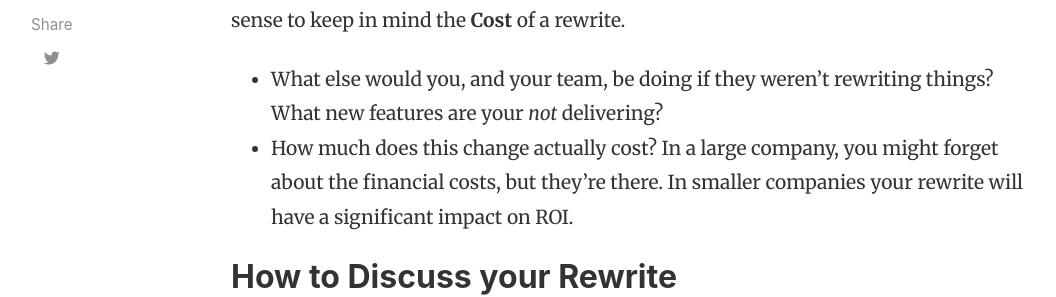
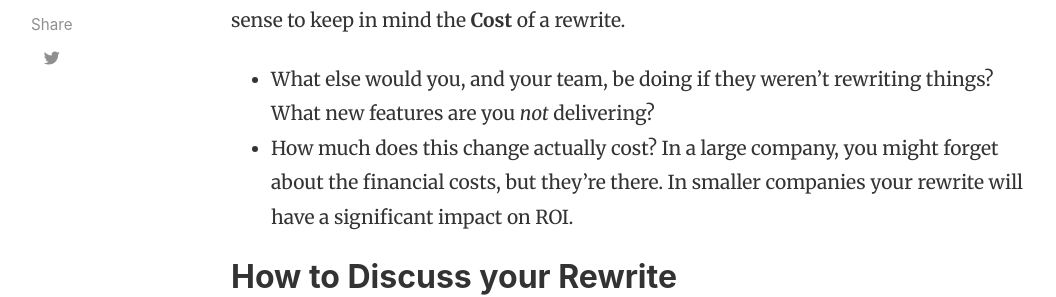
Before and after one commit to martinpeck/martinpeck.github.io, a Jekyll site: the page built from _posts/2022-02-03-lets-rewrite-everything.markdown, in a window 1280 px wide and 900 px high, scrolled down 2119 px. Shown: the part 193-490 px from the top of the window, without its empty margins (54-1110 px from the left). Built offline with Jekyll 4.4.1, drawn with Linux system fonts in a browser that asks for light colours; nearby versions of some CDN libraries.

Commit message:
fixed typo (thanks Ben!)

```diff
--- a/_posts/2022-02-03-lets-rewrite-everything.markdown
+++ b/_posts/2022-02-03-lets-rewrite-everything.markdown
@@ -44,7 +44,7 @@ You may have a techology or framework at the heart of your project that is about
 
 I'm sure there are plenty of other good reasons for rewrites, but in all cases it make sense to keep in mind the **Cost** of a rewrite.
 
-- What else would you, and your team, be doing if they weren't rewriting things? What new features are your *not* delivering?
+- What else would you, and your team, be doing if they weren't rewriting things? What new features are you *not* delivering?
 - How much does this change actually cost? In a large company, you might forget about the financial costs, but they're there. In smaller companies your rewrite will have a significant impact on ROI.
 
 ## How to Discuss your Rewrite
```
